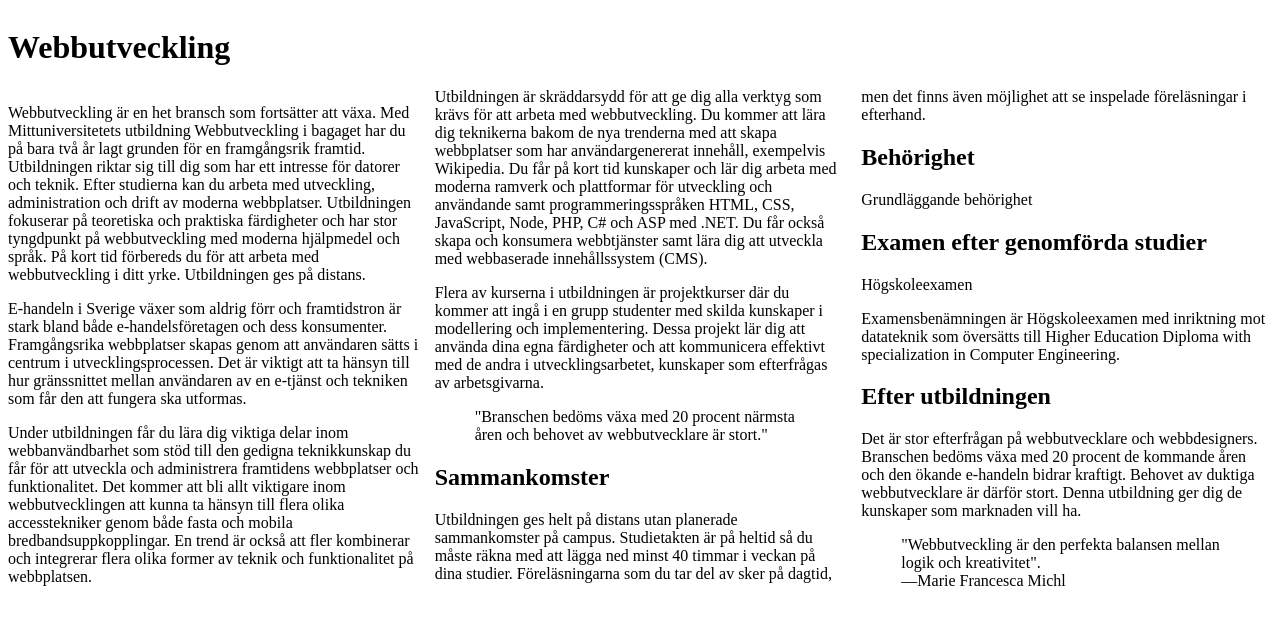
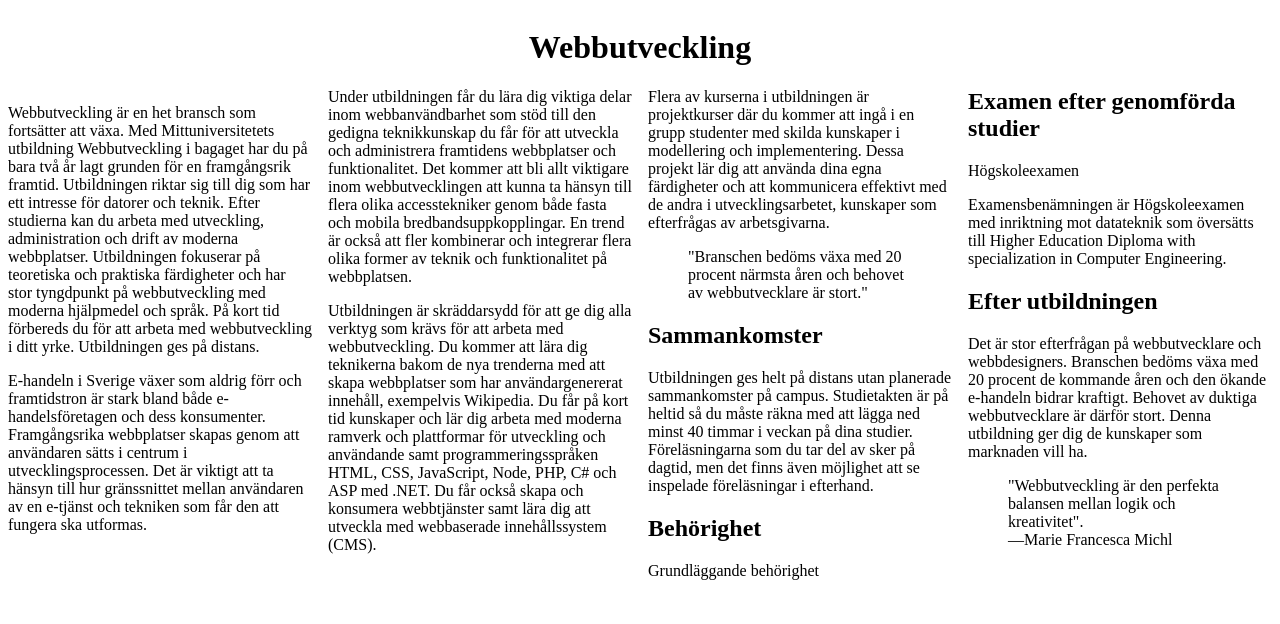
Before and after one commit to Ask-Leijonhufvud/dt068G_lab_2_ask_leijonhufvud, a plain HTML site: page index.html in a window 1280 px wide. Drawn offline with Linux system fonts and the light colour scheme.

Commit message:
adjust column width

```diff
--- a/styles.css
+++ b/styles.css
@@ -1,8 +1,9 @@
 
 /*set columns*/
 body {
-    columns: 20rem auto;
+    columns: 18rem auto;
 }
 h1 {
     column-span: all;
+    text-align: center;
 }
```
